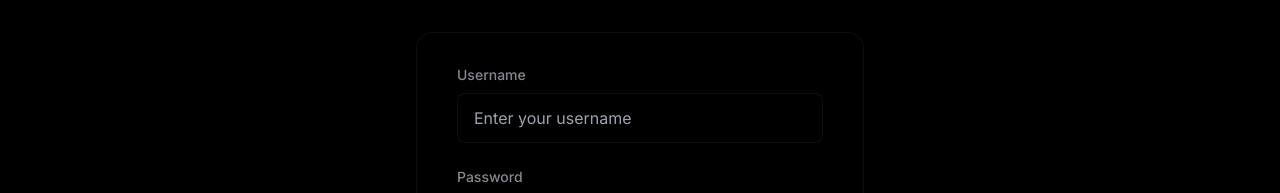
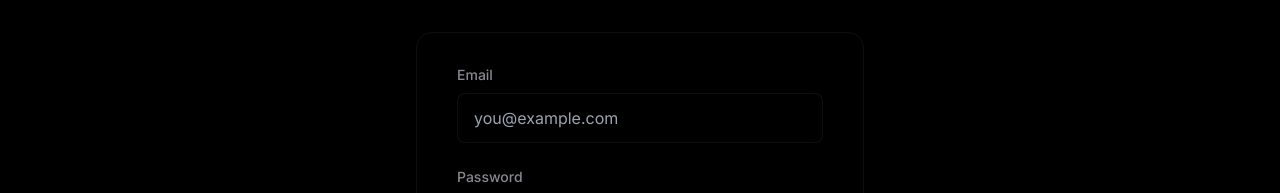
Before and after one commit to SyntaxisReaper/VCAAS, a Next.js app in the folder frontend/: page /login in a window 1280 px wide. Shown: the part 194-387 px from the top of the page. Built offline with nearby package versions, Linux system fonts and the light colour scheme; no server answers.

Commit message:
fix: suppress html hydration warning from browser extensions; fix login to use email field + friendly Firebase error messages

```diff
--- a/frontend/src/app/layout.tsx
+++ b/frontend/src/app/layout.tsx
@@ -26,7 +26,7 @@ export default function RootLayout({
   children: React.ReactNode
 }) {
   return (
-    <html lang="en" className="dark scroll-smooth">
+    <html lang="en" className="dark scroll-smooth" suppressHydrationWarning>
       <head>
         <link rel="preconnect" href="https://fonts.googleapis.com" />
         <link
--- a/frontend/src/app/login/page.tsx
+++ b/frontend/src/app/login/page.tsx
@@ -10,14 +10,14 @@ import { motion } from 'framer-motion'
 
 export default function LoginPage() {
   const [formData, setFormData] = useState({
-    username: '',
+    email: '',
     password: ''
   })
   const [showPassword, setShowPassword] = useState(false)
   const [isLoading, setIsLoading] = useState(false)
   const [error, setError] = useState('')
   const router = useRouter()
-  const { signInWithGoogle, user, loading: authLoading } = useAuth()
+  const { signInWithGoogle, signInWithEmail, user, loading: authLoading } = useAuth()
 
   const handleSubmit = async (e: React.FormEvent) => {
     e.preventDefault()
@@ -25,24 +25,28 @@ export default function LoginPage() {
     setError('')
 
     try {
-      console.log('Login attempt:', formData)
-      if (typeof window !== 'undefined') {
-        const stored = localStorage.getItem('vcaas_user')
-        if (stored) {
-          try {
-            const parsed = JSON.parse(stored)
-            // Ideally verify password here, but mock for now
-          } catch(e) {}
+      const result = await signInWithEmail(formData.email, formData.password)
+
+      if (!result.success) {
+        // Map Firebase error codes to friendly messages
+        const msg = result.error || ''
+        if (msg.includes('invalid-credential') || msg.includes('wrong-password') || msg.includes('user-not-found')) {
+          throw new Error('Incorrect email or password. Please try again.')
+        } else if (msg.includes('too-many-requests')) {
+          throw new Error('Too many failed attempts. Please wait a moment before trying again.')
+        } else if (msg.includes('user-disabled')) {
+          throw new Error('This account has been disabled. Please contact support.')
         } else {
-          // If no user exists in local storage, create a mock one for this login
-          localStorage.setItem('vcaas_user', JSON.stringify({
-            name: formData.username,
-            email: formData.username + '@example.com',
-            username: formData.username
-          }))
+          throw new Error(msg || 'Login failed. Please try again.')
         }
       }
-      await new Promise(resolve => setTimeout(resolve, 1000))
+
+      if (typeof window !== 'undefined') {
+        localStorage.setItem('vcaas_user', JSON.stringify({
+          name: result.user?.displayName || formData.email,
+          email: result.user?.email || formData.email,
+        }))
+      }
       router.push('/dashboard')
     } catch (err: any) {
       setError(err.message || 'Login failed. Please try again.')
@@ -52,10 +56,7 @@ export default function LoginPage() {
   }
 
   const handleChange = (e: React.ChangeEvent<HTMLInputElement>) => {
-    setFormData({
-      ...formData,
-      [e.target.name]: e.target.value
-    })
+    setFormData({ ...formData, [e.target.name]: e.target.value })
     if (error) setError('')
   }
 
@@ -124,14 +125,14 @@ export default function LoginPage() {
             )}
 
             <Input
-              label="Username"
-              type="text"
-              name="username"
-              value={formData.username}
+              label="Email"
+              type="email"
+              name="email"
+              value={formData.email}
               onChange={handleChange}
               required
-              autoComplete="username"
-              placeholder="Enter your username"
+              autoComplete="email"
+              placeholder="you@example.com"
             />
 
             <div>
```
